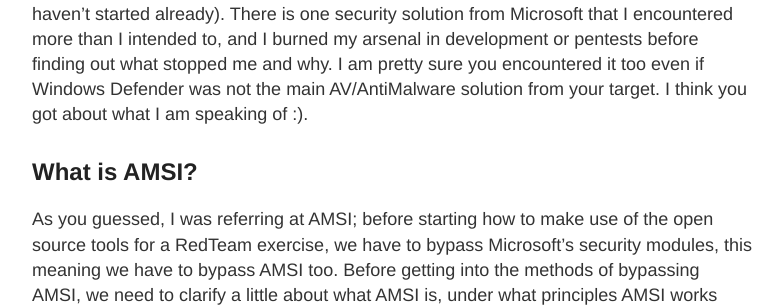
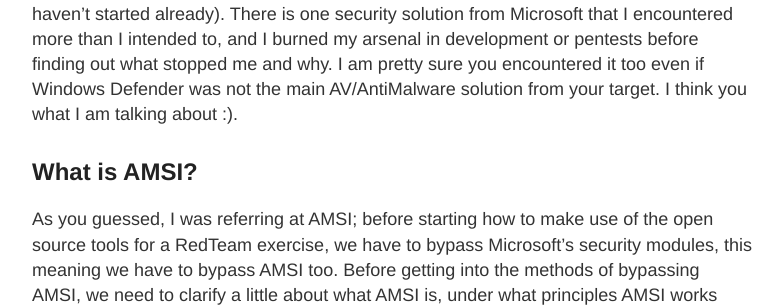
Before and after one commit to whmacmac/test, a Jekyll site: the page built from _posts/2020-04-11-RedTeam-Exercises-with-OpenSource-Tools-Part-1.md, in a window 1280 px wide and 900 px high, scrolled down 937 px. Shown: the part 332-639 px from the top of the window, without its empty margins (248-1031 px from the left). Built offline with Jekyll 4.4.1, drawn with Linux system fonts in a browser that asks for light colours; some of the changed text lies outside the part shown.

Commit message:
Update 2020-04-11-RedTeam-Exercises-with-OpenSource-Tools-Part-1.md

```diff
--- a/_posts/2020-04-11-RedTeam-Exercises-with-OpenSource-Tools-Part-1.md
+++ b/_posts/2020-04-11-RedTeam-Exercises-with-OpenSource-Tools-Part-1.md
@@ -35,7 +35,7 @@ We can see a number of measures implemented in Microsoft's operating system that
   <li>Simulated Execution (SimExec)</li>
   <li>Valid stack integrity (StackPivot)</li>
 </ul>
-I will not advertise Microsoft products but as I focus on proving that we can still bypass their solutions, I can not say that they didn't do a good job regarding thier security solutions (maybe they are intending to sell security services like many others if they haven't started already). There is one security solution from Microsoft that I encountered more than I intended to, and I burned my arsenal in development or pentests before finding out what stopped me and why. I am pretty sure you encountered it too even if Windows Defender was not the main AV/AntiMalware solution from your target. I think you got about what I am speaking of :).
+I will not advertise Microsoft products but as I focus on proving that we can still bypass their solutions, I can not say that they didn't do a good job regarding thier security solutions (maybe they are intending to sell security services like many others if they haven't started already). There is one security solution from Microsoft that I encountered more than I intended to, and I burned my arsenal in development or pentests before finding out what stopped me and why. I am pretty sure you encountered it too even if Windows Defender was not the main AV/AntiMalware solution from your target. I think you what I am talking about :).
 
 
 ## What is AMSI? {#whatisamsi}
```
